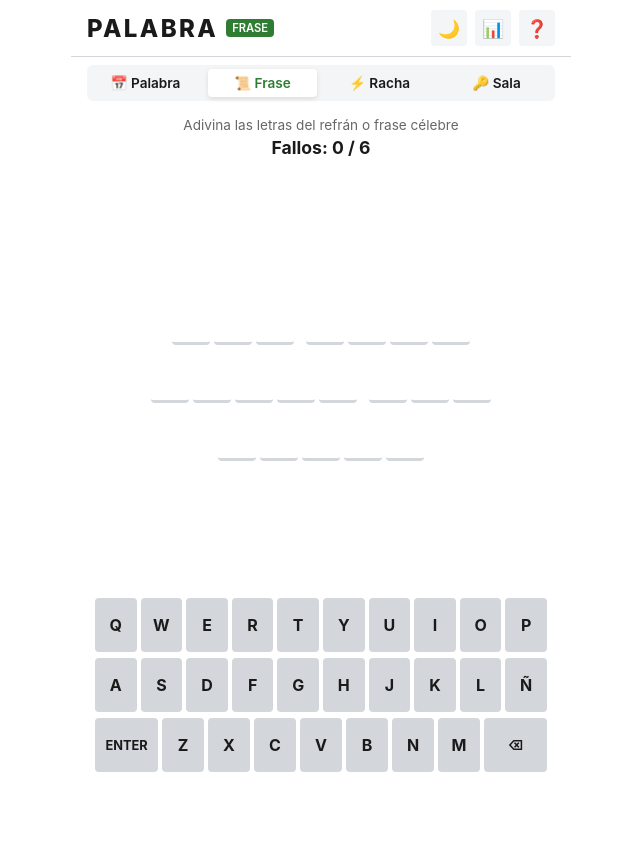
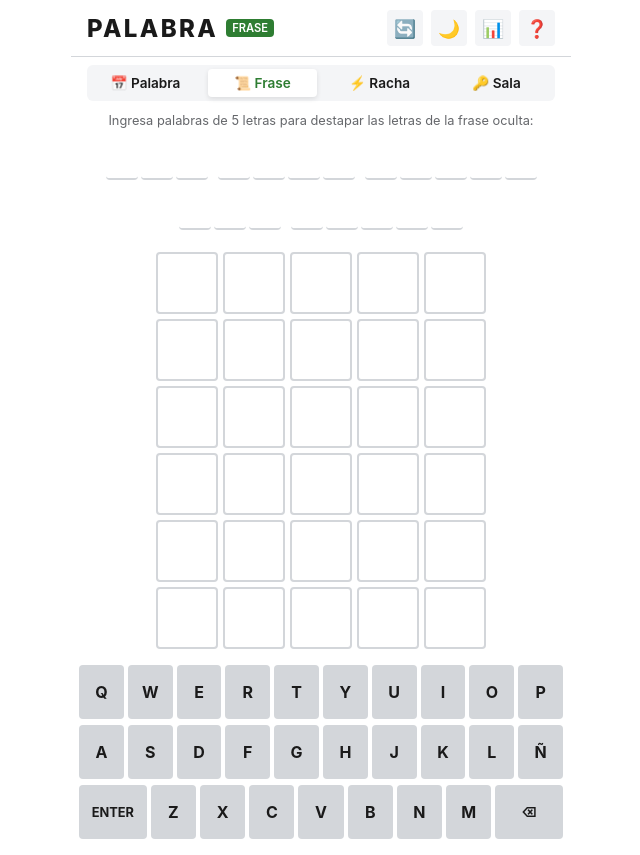
Before and after one commit to fcomovaz/my-wordle, a React (Vite) app: page / in a window 1280 px wide. Both pictures are taken after a click on the button "📜 Frase". Shown: the whole page, without its empty margins (319-959 px from the left). Before the commit the page ends 800 px from the top, so only its background shows below. Built offline with nearby package versions, Linux system fonts and the light colour scheme.

Commit message:
feat: rediseño modo Frase con tablero 5 letras y seeds sincronizables

```diff
--- a/src/components/App.tsx
+++ b/src/components/App.tsx
@@ -30,11 +30,13 @@ export const App: React.FC = () => {
   const [theme, setTheme] = useState<'light' | 'dark'>(() => loadTheme());
   const [mode, setMode] = useState<GameMode>('daily');
   const [customCode, setCustomCode] = useState(() => generateRandomCode());
+  const [sessionNonce, setSessionNonce] = useState(0); // Para regenerar en modo diaria/libre
   const [isHelpOpen, setIsHelpOpen] = useState(false);
   const [isStatsOpen, setIsStatsOpen] = useState(false);
   const [toastMessage, setToastMessage] = useState<string | null>(null);
 
   // Modo Supervivencia / Racha
+  const [survivalSeedCode, setSurvivalSeedCode] = useState(() => generateRandomCode());
   const [survivalLevel, setSurvivalLevel] = useState(1);
   const [survivalStreak, setSurvivalStreak] = useState(0);
 
@@ -42,22 +44,28 @@ export const App: React.FC = () => {
 
   // Determinar la semilla
   const currentSeed = useMemo(() => {
-    if (mode === 'daily') return getUtcDateString();
-    if (mode === 'phrase') return getUtcDateString();
-    if (mode === 'survival') return `racha-lvl-${survivalLevel}-${getUtcDateString()}`;
+    if (mode === 'daily') {
+      return sessionNonce === 0 ? getUtcDateString() : `${getUtcDateString()}-r${sessionNonce}`;
+    }
+    if (mode === 'phrase') {
+      return sessionNonce === 0 ? getUtcDateString() : `${getUtcDateString()}-r${sessionNonce}`;
+    }
+    if (mode === 'survival') {
+      return `${survivalSeedCode}-lvl-${survivalLevel}`;
+    }
     return customCode;
-  }, [mode, customCode, survivalLevel]);
+  }, [mode, customCode, survivalSeedCode, survivalLevel, sessionNonce]);
 
   const activeSeedString = useMemo(() => {
     return buildSeedString(mode, corpus.id, currentSeed);
   }, [mode, currentSeed]);
 
-  // Selección de palabra (para modos de 5 letras)
+  // Selección de palabra
   const { word: targetWord } = useMemo(() => {
     return selectWord(activeSeedString, corpus);
   }, [activeSeedString]);
 
-  // Selección de frase (para modo frase)
+  // Selección de frase
   const { phrase: targetPhrase } = useMemo(() => {
     const pSeed = buildSeedString('phrase', phraseCorpus.id, currentSeed);
     return selectPhrase(pSeed, phraseCorpus);
@@ -105,7 +113,7 @@ export const App: React.FC = () => {
   useEffect(() => {
     if (mode !== 'phrase' && (gameState.status === 'won' || gameState.status === 'lost')) {
       const isWon = gameState.status === 'won';
-      const dateKey = mode === 'daily' ? getUtcDateString() : undefined;
+      const dateKey = mode === 'daily' && sessionNonce === 0 ? getUtcDateString() : undefined;
       recordGameResult(isWon, gameState.guesses.length, dateKey);
 
       if (mode === 'survival') {
@@ -122,7 +130,7 @@ export const App: React.FC = () => {
       }, 1500);
       return () => clearTimeout(timer);
     }
-  }, [gameState.status, gameState.guesses.length, mode, recordGameResult, survivalStreak]);
+  }, [gameState.status, gameState.guesses.length, mode, sessionNonce, recordGameResult, survivalStreak]);
 
   // Toast mensaje
   useEffect(() => {
@@ -141,9 +149,12 @@ export const App: React.FC = () => {
   }, []);
 
   const handleRestartSurvival = useCallback(() => {
+    const nextSeed = generateRandomCode();
+    setSurvivalSeedCode(nextSeed);
     setSurvivalStreak(0);
-    setSurvivalLevel((l) => l + 100);
+    setSurvivalLevel(1);
     setIsStatsOpen(false);
+    setToastMessage(`Nueva racha sincronizada: ${nextSeed}`);
   }, []);
 
   const handlePhraseWin = useCallback(() => {
@@ -153,11 +164,26 @@ export const App: React.FC = () => {
     }, 1200);
   }, []);
 
+  const handleRegenerate = useCallback(() => {
+    if (mode === 'daily' || mode === 'phrase') {
+      setSessionNonce((n) => n + 1);
+      setToastMessage('✨ ¡Nueva palabra generada para esta sesión!');
+    } else if (mode === 'code') {
+      const next = generateRandomCode();
+      setCustomCode(next);
+      setToastMessage(`✨ Nueva sala: ${next}`);
+    } else if (mode === 'survival') {
+      handleRestartSurvival();
+    }
+  }, [mode, handleRestartSurvival]);
+
   const isGameOver = gameState.status === 'won' || gameState.status === 'lost';
 
   const modeBadge =
     mode === 'daily'
+      ? sessionNonce === 0
         ? 'PALABRA'
+        : `LIBRE (#${sessionNonce})`
       : mode === 'phrase'
       ? 'FRASE'
       : mode === 'survival'
@@ -173,6 +199,7 @@ export const App: React.FC = () => {
         onOpenStats={() => setIsStatsOpen(true)}
         theme={theme}
         onToggleTheme={toggleTheme}
+        onRegenerate={handleRegenerate}
         modeLabel={modeBadge}
       />
 
@@ -185,8 +212,28 @@ export const App: React.FC = () => {
         currentCode={customCode}
       />
 
+      {mode === 'survival' && (
+        <div style={{ padding: '4px 16px', display: 'flex', justifyContent: 'space-between', alignItems: 'center', fontSize: '0.8rem', color: 'var(--text-secondary)' }}>
+          <span>Semilla compartible: <strong>{survivalSeedCode}</strong> (Nivel {survivalLevel})</span>
+          <button
+            type="button"
+            className="btn-secondary"
+            style={{ padding: '2px 8px', fontSize: '0.75rem' }}
+            onClick={handleRestartSurvival}
+            title="Resetear con nueva semilla compartible"
+          >
+            Nueva serie
+          </button>
+        </div>
+      )}
+
       {mode === 'phrase' ? (
-        <PhraseGame key={activeSeedString} phrase={targetPhrase} onWin={handlePhraseWin} />
+        <PhraseGame
+          key={activeSeedString}
+          phrase={targetPhrase}
+          corpus={corpus}
+          onWin={handlePhraseWin}
+        />
       ) : (
         <>
           <Board
@@ -277,20 +324,17 @@ export const App: React.FC = () => {
             </div>
           )}
 
-          {mode === 'code' && (
           <button
             type="button"
             className="btn-secondary"
             style={{ width: '100%', marginTop: 8 }}
             onClick={() => {
-                const next = generateRandomCode();
-                setCustomCode(next);
+              handleRegenerate();
               setIsStatsOpen(false);
             }}
           >
-              🎲 Siguiente palabra aleatoria
+            🔄 Jugar otra partida inmediatamente
           </button>
-          )}
         </div>
       </Modal>
     </div>
--- a/src/components/Header.tsx
+++ b/src/components/Header.tsx
@@ -5,6 +5,7 @@ interface HeaderProps {
   onOpenStats: () => void;
   theme: 'light' | 'dark';
   onToggleTheme: () => void;
+  onRegenerate?: () => void;
   modeLabel?: string;
 }
 
@@ -13,6 +14,7 @@ export const Header: React.FC<HeaderProps> = ({
   onOpenStats,
   theme,
   onToggleTheme,
+  onRegenerate,
   modeLabel = 'DIARIA',
 }) => {
   return (
@@ -22,6 +24,17 @@ export const Header: React.FC<HeaderProps> = ({
         <span className="header-badge">{modeLabel}</span>
       </div>
       <div className="header-actions">
+        {onRegenerate && (
+          <button
+            type="button"
+            className="icon-btn"
+            onClick={onRegenerate}
+            aria-label="Nueva palabra (regenerar)"
+            title="Nueva palabra aleatoria"
+          >
+            🔄
+          </button>
+        )}
         <button
           type="button"
           className="icon-btn"
--- a/src/components/PhraseGame.tsx
+++ b/src/components/PhraseGame.tsx
@@ -1,21 +1,27 @@
-import React, { useEffect, useCallback, useMemo } from 'react';
+import React, { useMemo, useState, useEffect, useCallback } from 'react';
+import { Corpus, TileState } from '../types';
 import { normalize } from '../lib/normalize';
+import { WORD_LENGTH, MAX_ATTEMPTS } from '../lib/constants';
+import { Board } from './Board';
 import { Keyboard } from './Keyboard';
-import { TileState } from '../types';
 
 interface PhraseGameProps {
   phrase: string;
+  corpus: Corpus;
   onWin: () => void;
 }
 
-export const PhraseGame: React.FC<PhraseGameProps> = ({ phrase, onWin }) => {
-  const [guessedLetters, setGuessedLetters] = React.useState<Set<string>>(new Set());
-  const [mistakes, setMistakes] = React.useState(0);
-  const maxMistakes = 6;
+export const PhraseGame: React.FC<PhraseGameProps> = ({ phrase, corpus, onWin }) => {
+  const [guesses, setGuesses] = useState<string[]>([]);
+  const [currentGuess, setCurrentGuess] = useState('');
+  const [isShaking, setIsShaking] = useState(false);
+  const [message, setMessage] = useState<string | null>(null);
 
+  // Normalizamos frase
   const phraseNorm = useMemo(() => normalize(phrase), [phrase]);
 
-  const uniqueLetters = useMemo(() => {
+  // Letras únicas en la frase
+  const phraseLetters = useMemo(() => {
     const set = new Set<string>();
     for (const ch of phraseNorm) {
       if (/[A-ZÑ]/.test(ch)) set.add(ch);
@@ -23,14 +29,29 @@ export const PhraseGame: React.FC<PhraseGameProps> = ({ phrase, onWin }) => {
     return set;
   }, [phraseNorm]);
 
+  // Letras descubiertas por el jugador al ingresar palabras
+  const revealedLetters = useMemo(() => {
+    const revealed = new Set<string>();
+    for (const g of guesses) {
+      const gNorm = normalize(g);
+      for (const ch of gNorm) {
+        if (phraseLetters.has(ch)) {
+          revealed.add(ch);
+        }
+      }
+    }
+    return revealed;
+  }, [guesses, phraseLetters]);
+
+  // Victoria si todas las letras de la frase han sido reveladas
   const isWon = useMemo(() => {
-    for (const ch of uniqueLetters) {
-      if (!guessedLetters.has(ch)) return false;
+    for (const ch of phraseLetters) {
+      if (!revealedLetters.has(ch)) return false;
     }
     return true;
-  }, [uniqueLetters, guessedLetters]);
+  }, [phraseLetters, revealedLetters]);
 
-  const isLost = mistakes >= maxMistakes;
+  const isLost = !isWon && guesses.length >= MAX_ATTEMPTS;
 
   useEffect(() => {
     if (isWon) {
@@ -38,117 +59,161 @@ export const PhraseGame: React.FC<PhraseGameProps> = ({ phrase, onWin }) => {
     }
   }, [isWon, onWin]);
 
-  const handleGuess = useCallback(
-    (letter: string) => {
+  const validSet = useMemo(() => new Set(corpus.valid.map(normalize)), [corpus]);
+
+  // Para colorear en Board: una letra es 'correct' si está en la frase, 'absent' si no
+  const currentEvaluations = useMemo(() => {
+    return guesses.map((g) => {
+      const gNorm = normalize(g);
+      const ev: TileState[] = [];
+      for (let i = 0; i < gNorm.length; i++) {
+        const ch = gNorm[i];
+        if (phraseLetters.has(ch)) {
+          ev.push('correct');
+        } else {
+          ev.push('absent');
+        }
+      }
+      return ev;
+    });
+  }, [guesses, phraseLetters]);
+
+  const onKey = useCallback(
+    (key: string) => {
       if (isWon || isLost) return;
-      const char = normalize(letter);
-      if (!/^[A-ZÑ]$/.test(char) || guessedLetters.has(char)) return;
 
-      const next = new Set(guessedLetters);
-      next.add(char);
-      setGuessedLetters(next);
+      if (key === 'ENTER') {
+        if (currentGuess.length < WORD_LENGTH) {
+          setIsShaking(true);
+          setMessage('Letras insuficientes');
+          setTimeout(() => setIsShaking(false), 500);
+          return;
+        }
 
-      if (!phraseNorm.includes(char)) {
-        setMistakes((m) => m + 1);
+        const norm = normalize(currentGuess);
+        if (!validSet.has(norm)) {
+          setIsShaking(true);
+          setMessage('Palabra no válida');
+          setTimeout(() => setIsShaking(false), 500);
+          return;
+        }
+
+        setGuesses((prev) => [...prev, currentGuess]);
+        setCurrentGuess('');
+      } else if (key === 'BACKSPACE' || key === 'DELETE') {
+        setCurrentGuess((prev) => prev.slice(0, -1));
+      } else if (/^[A-ZÑÁÉÍÓÚÜ]$/i.test(key) && key.length === 1) {
+        if (currentGuess.length < WORD_LENGTH) {
+          setCurrentGuess((prev) => prev + normalize(key));
+        }
       }
     },
-    [isWon, isLost, guessedLetters, phraseNorm]
+    [isWon, isLost, currentGuess, validSet]
   );
 
   useEffect(() => {
     const handleKeyDown = (e: KeyboardEvent) => {
       if (e.ctrlKey || e.metaKey || e.altKey) return;
-      if (/^[a-zA-ZñÑáéíóúÁÉÍÓÚüÜ]$/.test(e.key)) {
-        handleGuess(e.key);
-      }
+      if (e.key === 'Enter') onKey('ENTER');
+      else if (e.key === 'Backspace' || e.key === 'Delete') onKey('BACKSPACE');
+      else if (/^[a-zA-ZñÑáéíóúÁÉÍÓÚüÜ]$/.test(e.key)) onKey(e.key);
     };
     window.addEventListener('keydown', handleKeyDown);
     return () => window.removeEventListener('keydown', handleKeyDown);
-  }, [handleGuess]);
+  }, [onKey]);
 
-  // Teclado virtual states
+  // Estados de teclado
   const letterStates = useMemo(() => {
     const states: Record<string, TileState> = {};
-    for (const l of guessedLetters) {
-      states[l] = phraseNorm.includes(l) ? 'correct' : 'absent';
+    for (const g of guesses) {
+      const gNorm = normalize(g);
+      for (const ch of gNorm) {
+        if (phraseLetters.has(ch)) {
+          states[ch] = 'correct';
+        } else if (!states[ch]) {
+          states[ch] = 'absent';
+        }
+      }
     }
     return states;
-  }, [guessedLetters, phraseNorm]);
+  }, [guesses, phraseLetters]);
 
   return (
-    <div style={{ display: 'flex', flexDirection: 'column', flex: 1, justifyContent: 'space-between', padding: '12px 16px' }}>
-      <div style={{ textAlign: 'center', marginBottom: 12 }}>
-        <div style={{ fontSize: '0.85rem', color: 'var(--text-secondary)' }}>
-          Adivina las letras del refrán o frase célebre
-        </div>
-        <div style={{ fontSize: '1.1rem', fontWeight: 700, marginTop: 4 }}>
-          Fallos: {mistakes} / {maxMistakes} {mistakes >= 4 ? '⚠️' : ''}
-        </div>
+    <div style={{ display: 'flex', flexDirection: 'column', flex: 1, justifyContent: 'space-between' }}>
+      {message && <div className="feedback-toast">{message}</div>}
+
+      {/* Contenedor de la frase que se va destapando */}
+      <div style={{ padding: '8px 12px', textAlign: 'center' }}>
+        <div style={{ fontSize: '0.8rem', color: 'var(--text-secondary)', marginBottom: 6 }}>
+          Ingresa palabras de 5 letras para destapar las letras de la frase oculta:
         </div>
 
-      {/* Renderizado de la frase en bloques de palabras */}
         <div
           style={{
             display: 'flex',
             flexWrap: 'wrap',
-          gap: 12,
+            gap: 10,
             justifyContent: 'center',
             alignItems: 'center',
-          margin: 'auto 0',
-          padding: '10px 0',
+            minHeight: '60px',
+            padding: '6px 0',
           }}
         >
-        {phrase.split(' ').map((word, wIdx) => {
-          return (
-            <div key={wIdx} style={{ display: 'flex', gap: 4 }}>
+          {phrase.split(' ').map((word, wIdx) => (
+            <div key={wIdx} style={{ display: 'flex', gap: 3 }}>
               {word.split('').map((char, cIdx) => {
                 const normChar = normalize(char);
-                const isGuessed = guessedLetters.has(normChar) || isLost;
-                const isPunctuation = !/[A-ZÑ]/.test(normChar);
+                const isLetter = /[A-ZÑ]/.test(normChar);
+                const isRevealed = revealedLetters.has(normChar) || isLost;
 
                 return (
                   <div
                     key={cIdx}
                     style={{
-                      width: 'clamp(28px, 6vw, 38px)',
-                      height: 'clamp(36px, 8vw, 46px)',
-                      borderBottom: isPunctuation ? 'none' : '3px solid var(--tile-border)',
+                      width: 'clamp(24px, 5.5vw, 32px)',
+                      height: 'clamp(32px, 7.5vw, 40px)',
+                      borderBottom: isLetter ? '2px solid var(--tile-border)' : 'none',
                       display: 'flex',
                       justifyContent: 'center',
                       alignItems: 'center',
-                      fontSize: 'clamp(1.2rem, 4vw, 1.6rem)',
+                      fontSize: 'clamp(1rem, 3.8vw, 1.3rem)',
                       fontWeight: 800,
-                      backgroundColor: isGuessed && !isPunctuation ? 'var(--bg-secondary)' : 'transparent',
+                      backgroundColor: isRevealed && isLetter ? 'var(--bg-secondary)' : 'transparent',
+                      color: isLost && !revealedLetters.has(normChar) ? 'var(--color-present)' : 'var(--text-primary)',
                       borderRadius: 'var(--radius-sm)',
-                      color: isLost && !guessedLetters.has(normChar) ? 'var(--color-present)' : 'var(--text-primary)',
                     }}
                   >
-                    {isPunctuation ? char : isGuessed ? char : ''}
+                    {!isLetter ? char : isRevealed ? char : ''}
                   </div>
                 );
               })}
             </div>
-          );
-        })}
+          ))}
+        </div>
       </div>
 
+      {/* Tablero de 6 intentos Wordle */}
+      <Board
+        guesses={guesses}
+        evaluations={currentEvaluations}
+        currentGuess={currentGuess}
+        isShaking={isShaking}
+        isWon={isWon}
+      />
+
       {isLost && (
-        <div style={{ textAlign: 'center', color: 'var(--color-present)', fontWeight: 700, margin: '8px 0' }}>
-          ¡Agotaste los intentos! La frase era: {phrase}
+        <div style={{ textAlign: 'center', color: 'var(--color-present)', fontWeight: 700, margin: '4px 0' }}>
+          ¡Agotaste los 6 intentos! La frase era: "{phrase}"
         </div>
       )}
 
       {isWon && (
-        <div style={{ textAlign: 'center', color: 'var(--color-correct)', fontWeight: 800, margin: '8px 0' }}>
-          🎉 ¡Acertaste la frase completa!
+        <div style={{ textAlign: 'center', color: 'var(--color-correct)', fontWeight: 800, margin: '4px 0' }}>
+          🎉 ¡Descubriste la frase completa!
         </div>
       )}
 
-      <Keyboard
-        onKey={(k) => handleGuess(k)}
-        letterStates={letterStates}
-        disabled={isWon || isLost}
-      />
+      <Keyboard onKey={onKey} letterStates={letterStates} disabled={isWon || isLost} />
     </div>
   );
 };
```
Lines whose indentation alone changed are shown as unchanged.
